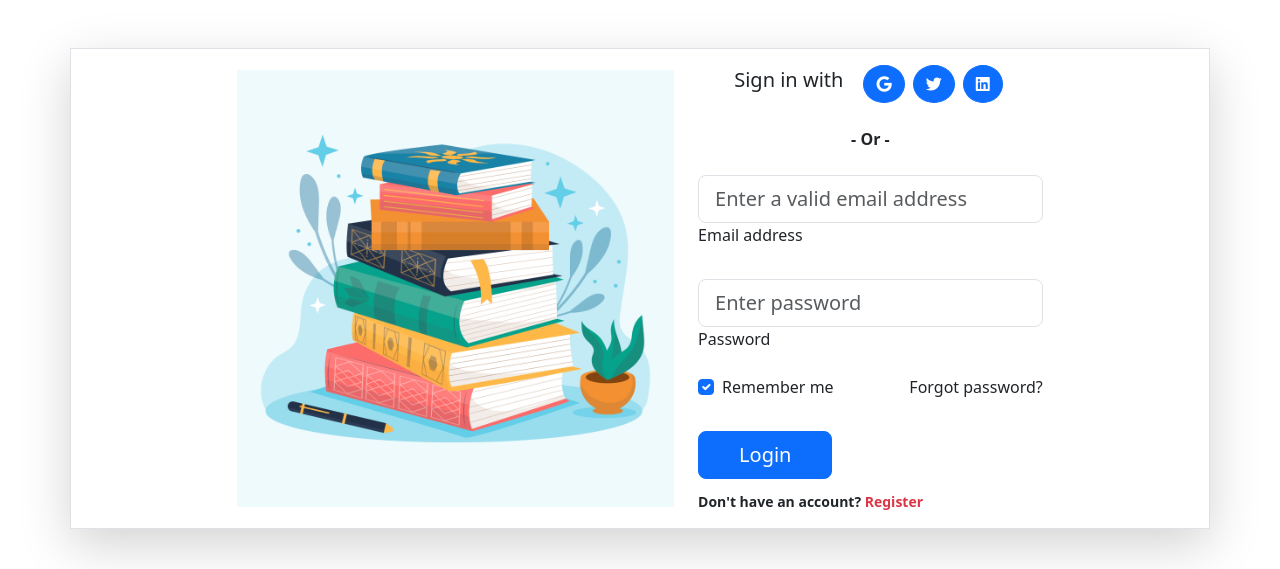
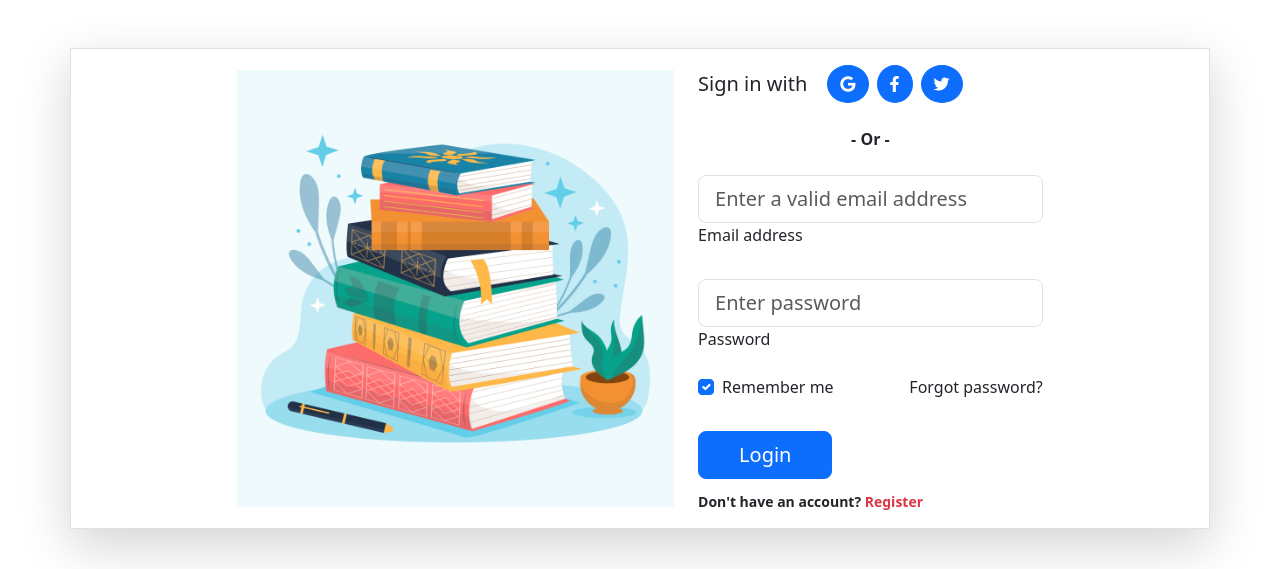
Before and after one commit to agfinita/belajar-php, a PHP site: page /pages/login.php in a window 1280 px wide. Shown: the top 569 px of the page. Run offline with PHP 8.4, Linux system fonts and the light colour scheme; some libraries are stand-ins or nearby versions.

Commit message:
[STYLE] edit style at form login

```diff
--- a/pages/login.php
+++ b/pages/login.php
@@ -30,22 +30,19 @@
                 <!-- form -->
                 <div class="col-md-8 col-lg-6 col-xl-4">
                     <form>
-                        <div class="row d-flex justify-content-center">
-                            <div class="col d-flex justify-content-center">
-                                <p class="lead fw-normal mb-0 me-3"> Sign in with </p>
+                        <div class="d-flex flex-row align-items-center justify-content-center justify-content-lg-start">
+                            <p class="lead fw-normal mb-0 me-3">Sign in with</p>
+                            <button type="button" class="btn btn-primary rounded-circle mx-1">
+                                <i class="fab fa-google"></i>
+                            </button>
 
-                                <button type=button class="btn btn-primary mx-1 rounded-circle">
-                                    <i class="fa-brands fa-google"></i>
-                                </button>
+                            <button type="button" class="btn btn-primary rounded-circle mx-1">
+                                <i class="fab fa-facebook-f"></i>
+                            </button>
 
-                                <button type=button class="btn btn-primary mx-1 rounded-circle">
-                                    <i class="fa-brands     fa-twitter"></i>
-                                </button>
-
-                                <button type=button class="btn btn-primary mx-1 rounded-circle">
-                                    <i class="fa-brands fa-linkedin"></i>
-                                </button>
-                            </div>
+                            <button type="button" class="btn btn-primary rounded-circle mx-1">
+                                <i class="fab fa-twitter"></i>
+                            </button>
                         </div>
 
                         <div class="d-flex justify-content-center my-4">
```
